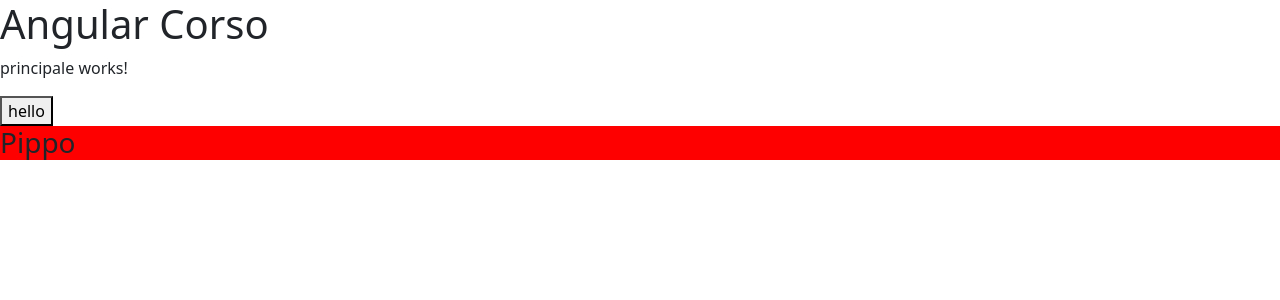
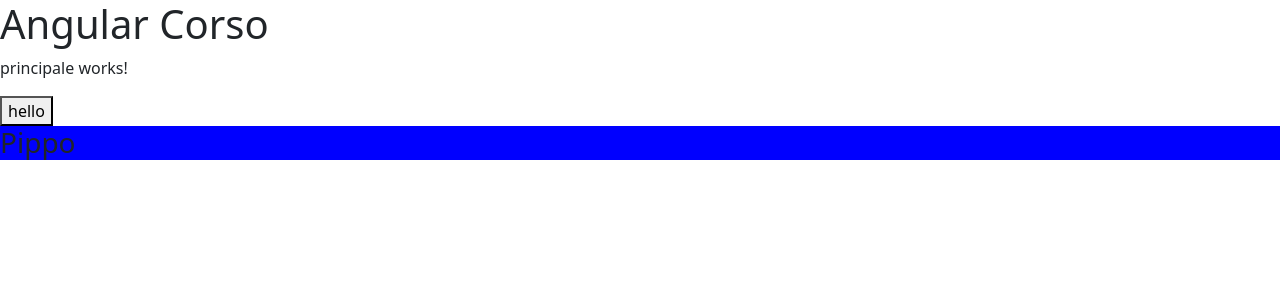
Before and after one commit to ironmanromeo/angular-corso, an Angular app: page / in a window 1280 px wide. Shown: the top 300 px of the page. Built offline with nearby package versions, Linux system fonts and the light colour scheme.

Commit message:
feat: hostbinding

```diff
--- a/src/app/applica-colore.directive.ts
+++ b/src/app/applica-colore.directive.ts
@@ -1,16 +1,18 @@
-import { Directive, ElementRef, OnInit, Renderer2 } from '@angular/core';
+import { Directive, HostBinding, OnInit } from '@angular/core';
 
 @Directive({
   selector: '[appApplicaColore]'
 })
-export class ApplicaColoreDirective {
+export class ApplicaColoreDirective implements OnInit{
 
-  constructor(public elementRef: ElementRef, public renderer: Renderer2) {
-    elementRef.nativeElement.style.background = "green"
+  @HostBinding("style.backgroundColor") backgroundColor?:string
+
+  constructor() {
+
   }
 
   ngOnInit(): void{
-    this.renderer.setStyle(this.elementRef.nativeElement, 'background', 'red')
+    this.backgroundColor = "blue"
   }
 
 }
```
